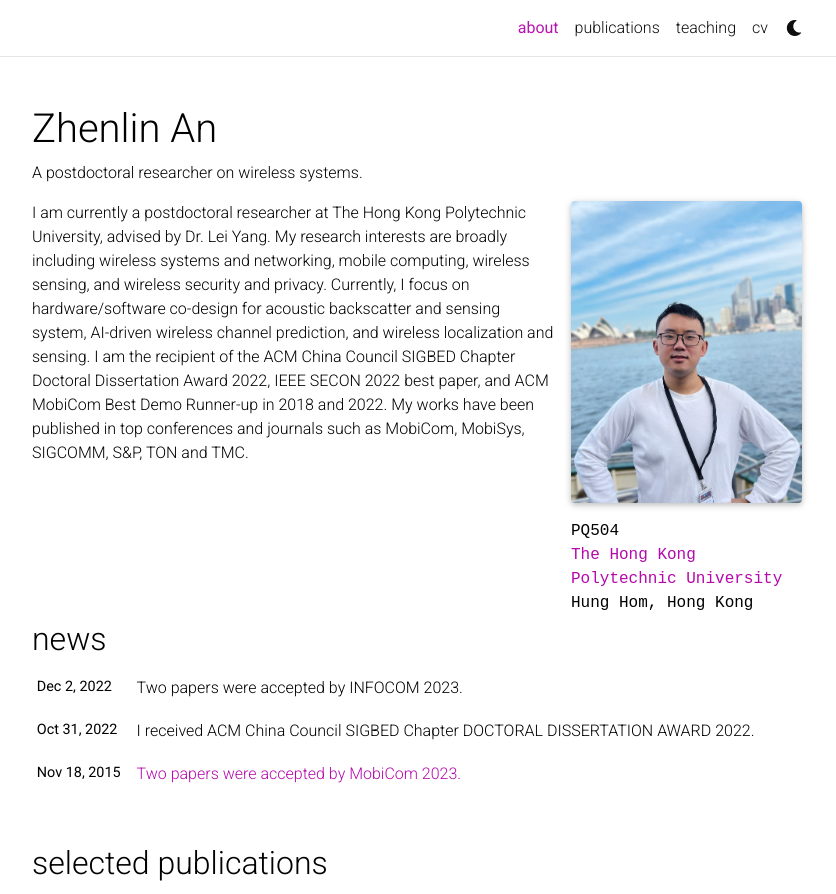
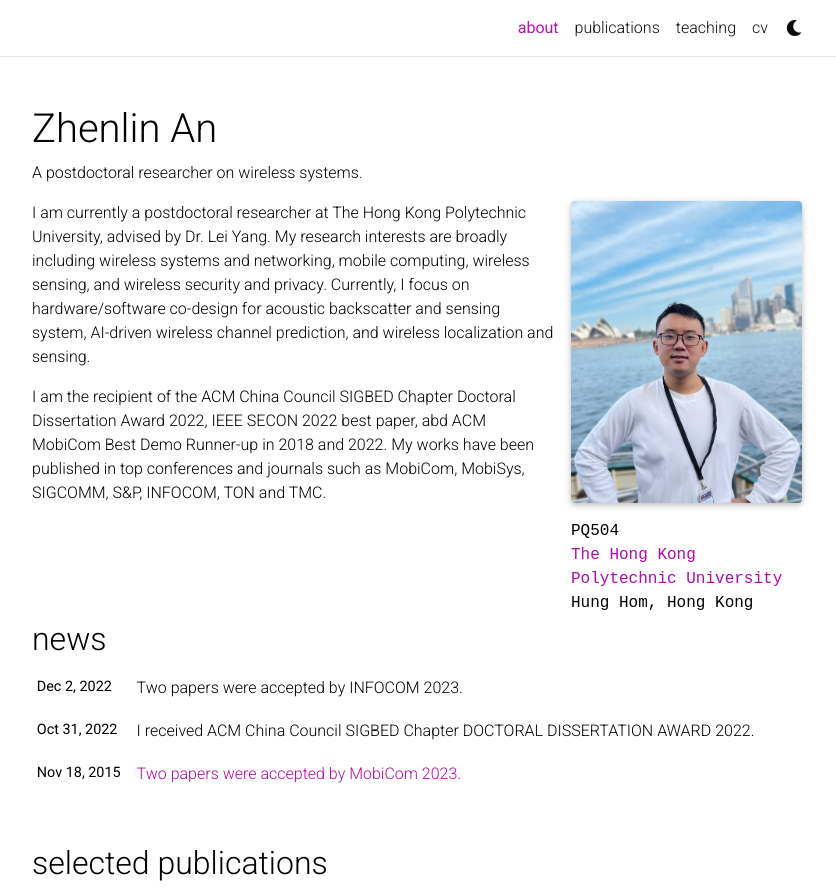
Before and after one commit to Anplus/anplus.github.io, a Jekyll site: the page built from _pages/about.md, in a window 1280 px wide and 1183 px high, cut to the strip 0-894 px from the top of the window. Shown: the whole strip, without its empty margins (223-1059 px from the left). Built offline with Jekyll 4.4.1, drawn with Linux system fonts in a browser that asks for light colours; full-size pictures stand in for the smaller copies a plugin makes; comment, search, counter and statistics services are not loaded; a style sheet for code colours, icons or effects is not loaded.

Commit message:
Update about.md

```diff
--- a/_pages/about.md
+++ b/_pages/about.md
@@ -18,7 +18,9 @@ selected_papers: true # includes a list of papers marked as "selected={true}"
 social: true  # includes social icons at the bottom of the page
 ---
 
-I am currently a postdoctoral researcher at The Hong Kong Polytechnic University, advised by Dr. Lei Yang. My research interests are broadly including wireless systems and networking, mobile computing, wireless sensing, and wireless security and privacy. Currently, I focus on hardware/software co-design for acoustic backscatter and sensing system, AI-driven wireless channel prediction, and wireless localization and sensing. I am the recipient of the ACM China Council SIGBED Chapter Doctoral Dissertation Award 2022, IEEE SECON 2022 best paper, and ACM MobiCom Best Demo Runner-up in 2018 and 2022. My works have been published in top conferences and journals such as MobiCom, MobiSys, SIGCOMM, S&P, TON and TMC.
+I am currently a postdoctoral researcher at The Hong Kong Polytechnic University, advised by Dr. Lei Yang. My research interests are broadly including wireless systems and networking, mobile computing, wireless sensing, and wireless security and privacy. Currently, I focus on hardware/software co-design for acoustic backscatter and sensing system, AI-driven wireless channel prediction, and wireless localization and sensing.
+
+I am the recipient of the ACM China Council SIGBED Chapter Doctoral Dissertation Award 2022, IEEE SECON 2022 best paper, abd ACM MobiCom Best Demo Runner-up in 2018 and 2022. My works have been published in top conferences and journals such as MobiCom, MobiSys, SIGCOMM, S&P, INFOCOM, TON and TMC.
 
 <!-- Write your biography here. Tell the world about yourself. Link to your favorite [subreddit](http://reddit.com). You can put a picture in, too. The code is already in, just name your picture `prof_pic.jpg` and put it in the `img/` folder.
 
```
